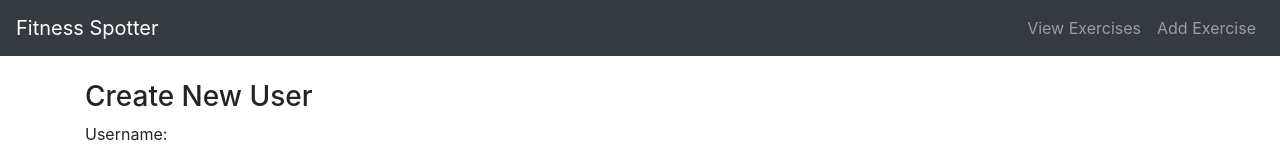
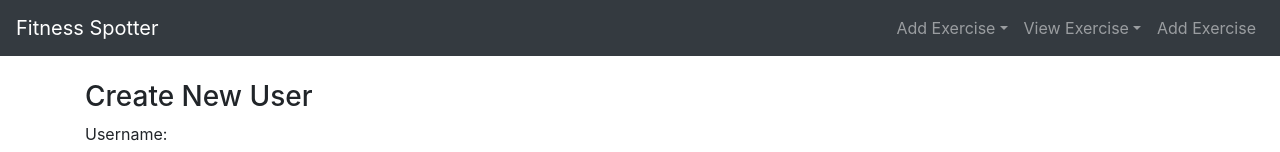
Before and after one commit to BriannHu/exercise_app, a React (Create React App) app in the folder frontend/: page /user in a window 1280 px wide. Shown: the top 152 px of the page. Built offline with nearby package versions, Linux system fonts and the light colour scheme.

Commit message:
Added dropdowns in navbar

```diff
--- a/frontend/src/components/navbar.component.js
+++ b/frontend/src/components/navbar.component.js
@@ -1,5 +1,6 @@
 import React, { Component } from 'react'
 import { Link } from 'react-router-dom';
+import 'bootstrap/dist/js/bootstrap.min.js';
 
 export default class NavigationBar extends Component {
     render() {
@@ -8,12 +9,39 @@ export default class NavigationBar extends Component {
             <Link to="/" className="navbar-brand">Fitness Spotter</Link>
             <div className="expand navbar-expand">
             <ul className="navbar-nav mr-auto">
-              <li className="navbar-item">
-              <Link to="/" className="nav-link">View Exercises</Link>
+              <li className="navbar-item dropdown">
+                <a className="nav-link dropdown-toggle" href="/#" id="navbarDropdown" role="button" data-toggle="dropdown" aria-haspopup="true" aria-expanded="false">
+                  Add Exercise
+                </a>
+                <div className="dropdown-menu" aria-labelledby="navbarDropdown">
+                  <Link to="/aerobic/add" className="dropdown-item">Aerobic</Link>
+                  <div className="dropdown-divider"></div>
+                  <Link to="/strength/add" className="dropdown-item">Strength</Link>
+                  <div className="dropdown-divider"></div>
+                  <Link to="/stretch/add" className="dropdown-item">Stretch</Link>
+                  <div className="dropdown-divider"></div>
+                  <Link to="/balance/add" className="dropdown-item">Balance</Link>
+                </div>
+              </li>
+              <li className="navbar-item dropdown">
+                <a className="nav-link dropdown-toggle" href="/#" id="navbarDropdown" role="button" data-toggle="dropdown" aria-haspopup="true" aria-expanded="false">
+                  View Exercise
+                </a>
+                <div className="dropdown-menu" aria-labelledby="navbarDropdown">
+                  <Link to="/aerobic/" className="dropdown-item">Aerobic</Link>
+                  <div className="dropdown-divider"></div>
+                  <Link to="/strength/" className="dropdown-item">Strength</Link>
+                  <div className="dropdown-divider"></div>
+                  <Link to="/stretch/" className="dropdown-item">Stretch</Link>
+                  <div className="dropdown-divider"></div>
+                  <Link to="/balance/" className="dropdown-item">Balance</Link>
+                </div>
               </li>
               <li className="navbar-item">
               <Link to="/create" className="nav-link">Add Exercise</Link>
               </li>
+
+
               {/*
               <li className="navbar-item">
               <Link to="/user" className="nav-link">Add User</Link>
```
